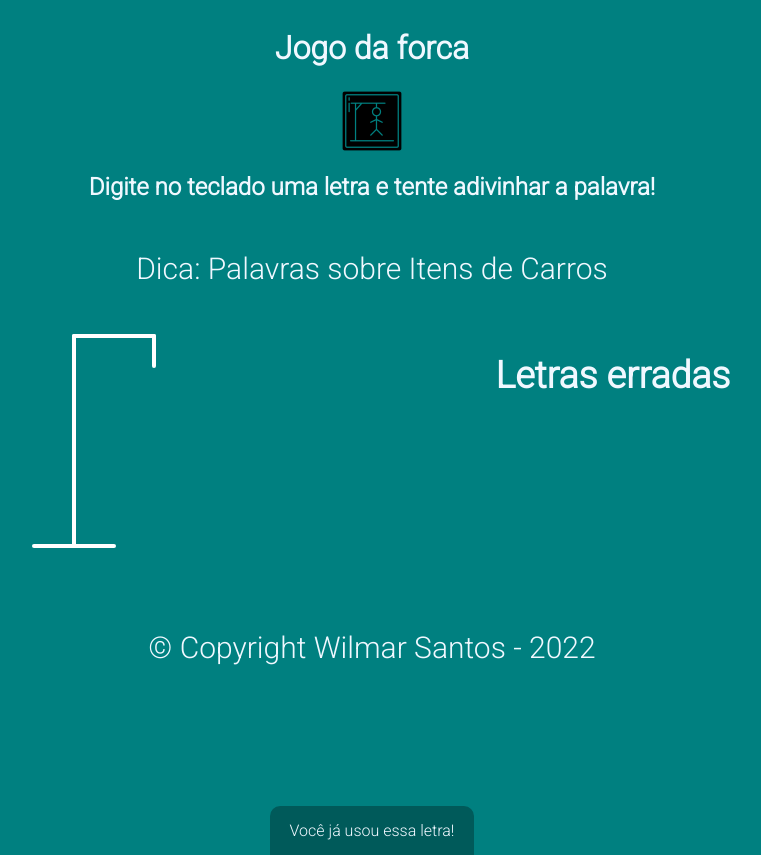
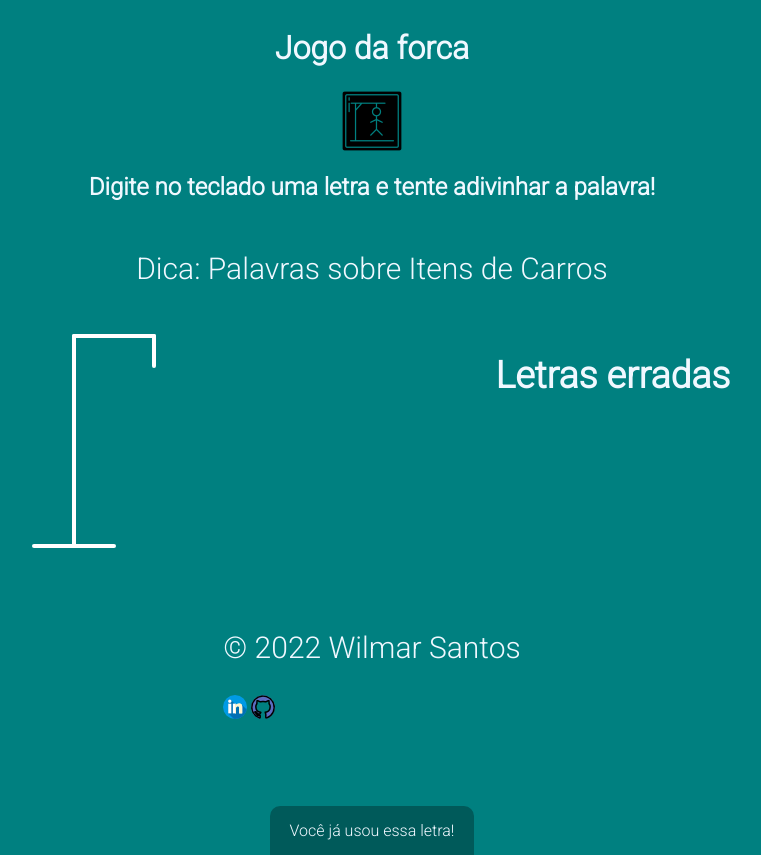
Before and after one commit to wms001/wms-jogo-forca-app, a plain HTML site: page index.html in a window 1280 px wide. Shown: the whole page, without its empty margins (276-1037 px from the left). Drawn offline with Linux system fonts and the light colour scheme.

Commit message:
commit final

```diff
--- a/index.html
+++ b/index.html
@@ -60,7 +60,15 @@
 
     <script src="script.js"></script>
     <footer>
-      <p class="copyright">&copy; Copyright Wilmar Santos - 2022</p>
+      <p>© 2022 Wilmar Santos</p>
+      <a
+        href="https://www.linkedin.com/in/wilmar-santos-a90ab888/"
+        target="_blank"
+        ><img src="imagens/linkedin.png"
+      /></a>
+      <a href="https://github.com/wms001" target="_blank"
+        ><img src="imagens/github.png"
+      /></a>
     </footer>
   </body>
 </html>
```
Also changed, not shown: imagens/github.png (added), imagens/github11.png (added), imagens/linkedin.png (added).
